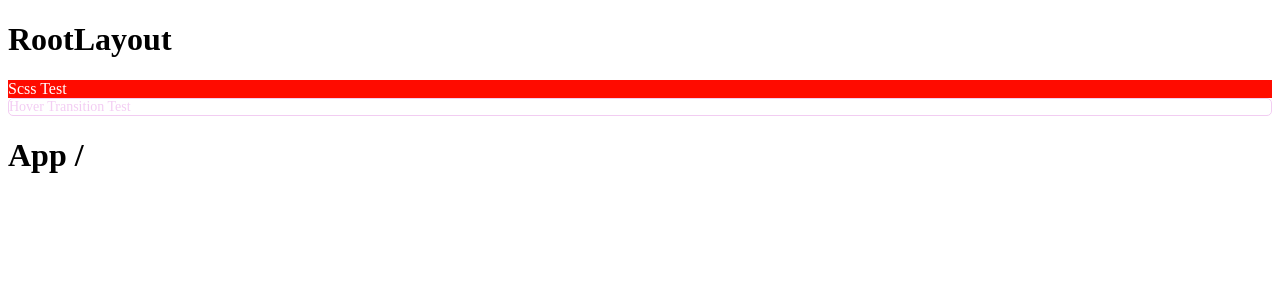
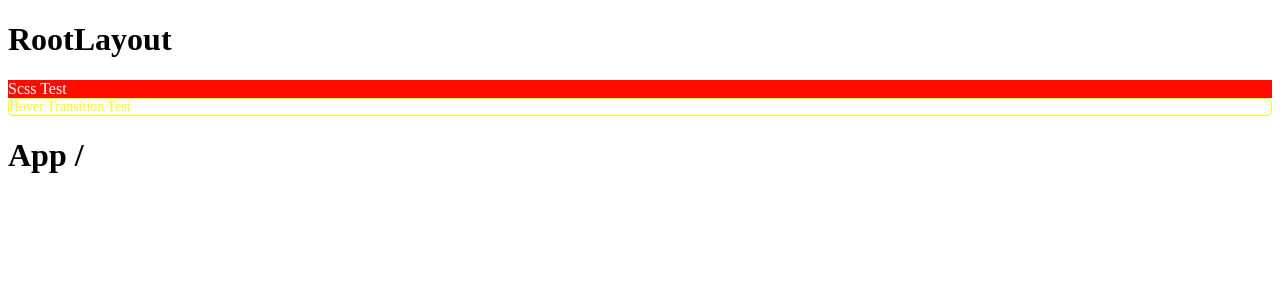
Before and after one commit to Darcyu83/nextjs_chat, a Next.js app: page / in a window 1280 px wide. Shown: the top 300 px of the page. Built offline with nearby package versions, Linux system fonts and the light colour scheme.

Commit message:
css 적용

```diff
--- a/src/app/layout.module.scss
+++ b/src/app/layout.module.scss
@@ -1,6 +1,7 @@
 $variable: true;
 
 @import "../styles/constants";
+@import "../styles//variables";
 
 .border {
   // border-radius: 5px;
--- a/src/styles/_constants.scss
+++ b/src/styles/_constants.scss
@@ -1,2 +1,2 @@
 $red: #f00;
-$my-color: #ebeb;
+$my-color: #ebeb !default;
--- a/src/styles/_variables.scss
+++ b/src/styles/_variables.scss
@@ -1,2 +1,2 @@
-$red: #f00;
-$my-color: #ebeb;
+$red: blue;
+$my-color: yellow;
```
